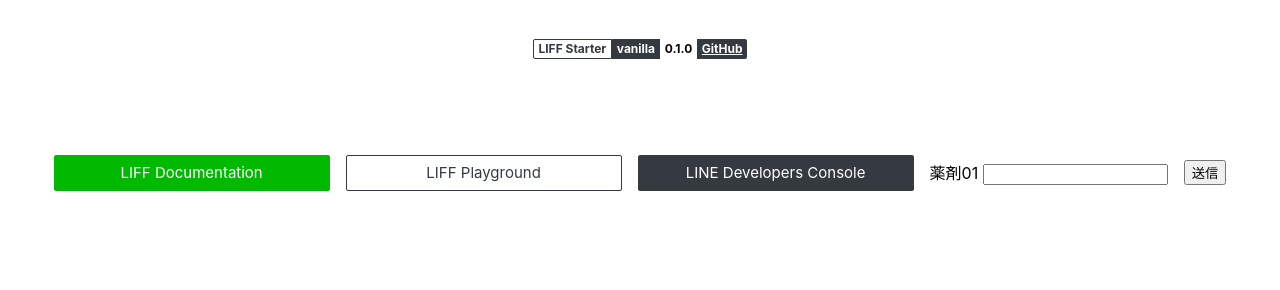
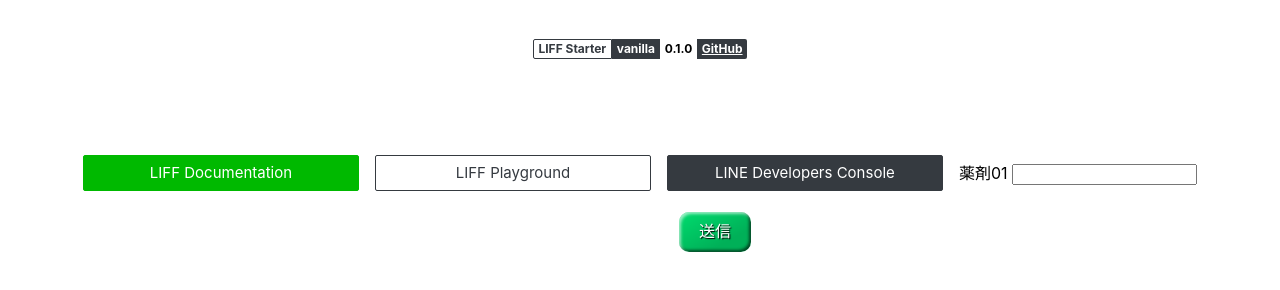
Before and after one commit to Hide21K/liff-ss002, a website built with Vite: page index.html in a window 1280 px wide. Shown: the part 390-680 px from the top of the page. Built offline with nearby package versions, Linux system fonts and the light colour scheme.

Commit message:
second commit

```diff
--- a/index.css
+++ b/index.css
@@ -148,3 +148,27 @@
       flex-direction: column;
     }
   }
+
+  .styled {
+    border: 0;
+    line-height: 2.5;
+    padding: 0 20px;
+    margin-top: 5px;
+    margin-left: 150px;
+    font-size: 1rem;
+    text-align: center;
+    color: #fff;
+    text-shadow: 1px 1px 1px #000;
+    border-radius: 10px;
+    background-color: rgb(0, 220, 110);
+    background-image: linear-gradient(to top left, rgba(0, 0, 0, 0.2), rgba(0, 0, 0, 0.2) 30%, rgba(0, 0, 0, 0));
+    box-shadow: inset 2px 2px 3px rgba(255, 255, 255, 0.6), inset -2px -2px 3px rgba(0, 0, 0, 0.6);
+}
+
+.styled:hover {
+    background-color: rgb(0, 60, 255);
+}
+
+.styled:active {
+    box-shadow: inset -2px -2px 3px rgba(255, 255, 255, 0.6), inset 2px 2px 3px rgba(0, 0, 0, 0.6);
+}
--- a/index.html
+++ b/index.html
@@ -54,7 +54,7 @@
         >
           LINE Developers Console
         </a>
-        <div class="imput_p">
+        <div class="imput">
           <label for="name">薬剤01</label>
           <input type="text" id="text01" name="name01">
         </div>
--- a/main.js
+++ b/main.js
@@ -14,8 +14,8 @@
 });
 
 document.getElementById('send-button').addEventListener('click', function () {
-  const text01 = document.getElementById("text01").value
-  var msg = text01
+  const text01 = document.getElementById("text01").value;
+  var msg = text01 ;
   sendM(msg);
 
 });
```
